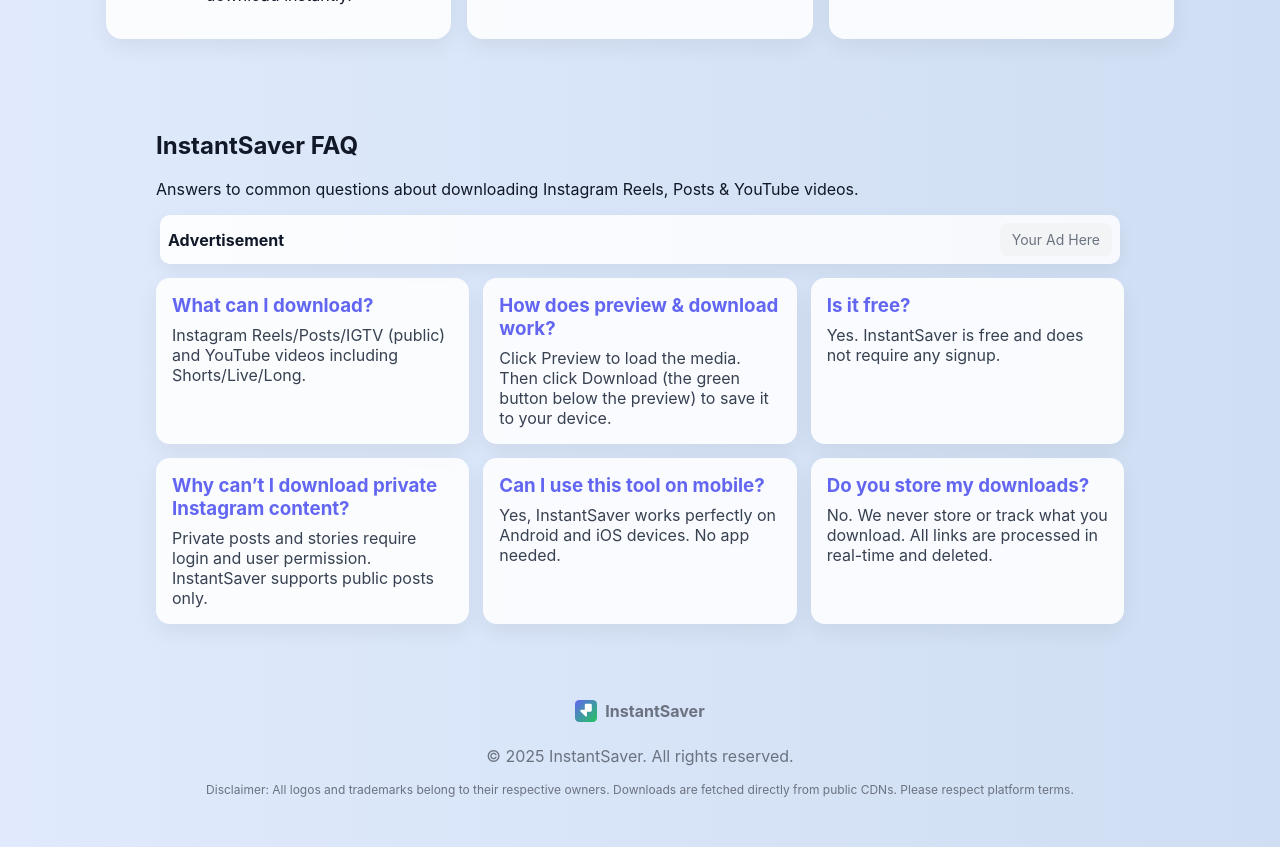
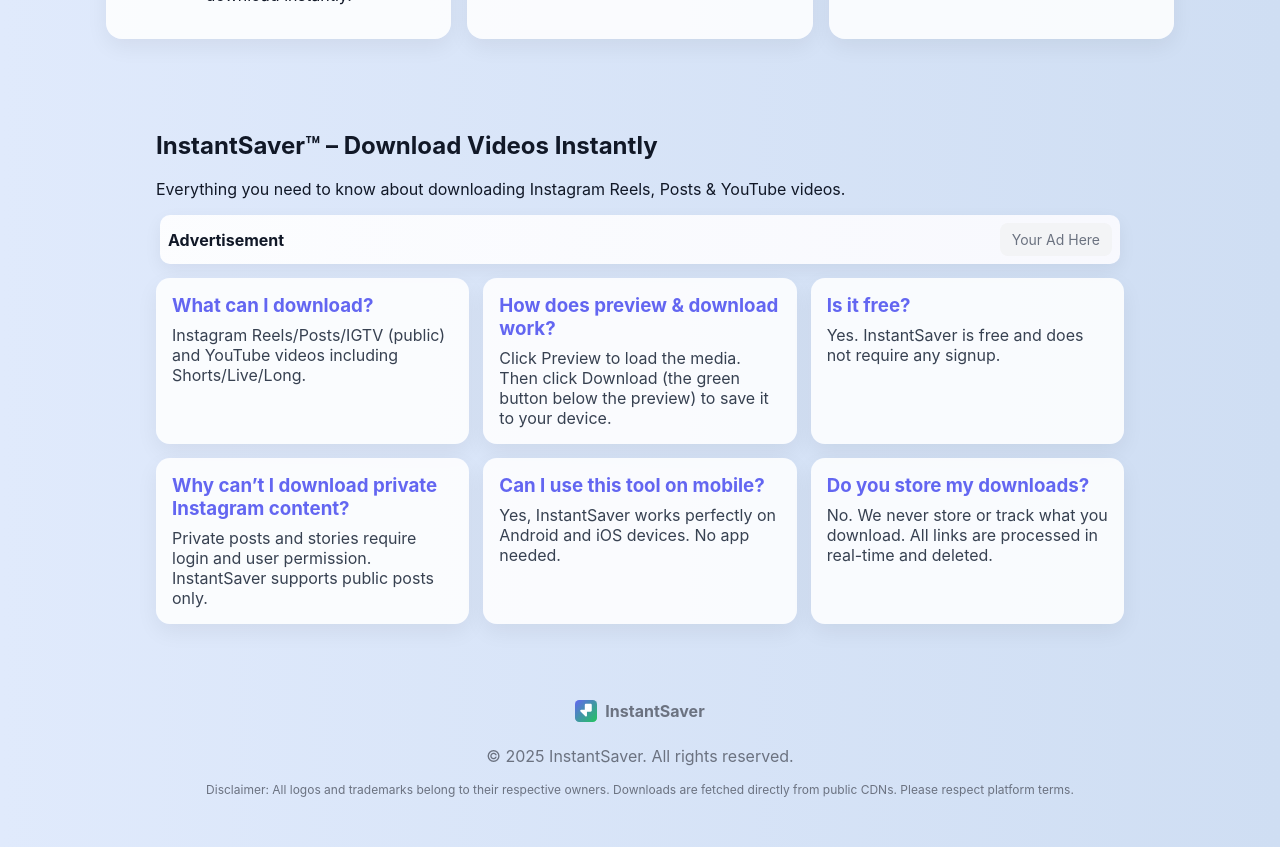
Before and after one commit to PRATIKGITTE/InstantSaver, a React (Create React App) app in the folder frontend/: page / in a window 1280 px wide. Shown: the part 1660-2507 px from the top of the page. Built offline with nearby package versions, Linux system fonts and the light colour scheme.

Commit message:
Update FAQ.js

```diff
--- a/frontend/src/components/FAQ.js
+++ b/frontend/src/components/FAQ.js
@@ -9,36 +9,36 @@
   // ✅ FIXED: Real domain URLs
   const hreflangs = [
     { lang: "en", url: "https://instantsaver.in/" },
-    { lang: "hi", url: "https://instantsaver.in/hi" }, // if you have Hindi page
+    { lang: "hi", url: "https://instantsaver.in/hi" },
   ];
 
   return (
     <section id="faq" className="faq" aria-labelledby="faq-heading">
       <Helmet>
-        {/* ✅ PAGE SEO */}
-        <title>FAQ — InstantSaver | Instagram Reels & YouTube Downloader</title>
+        {/* ✅ FIXED: NO "FAQ" - Perfect SEO title */}
+        <title>InstantSaver™ – Instagram & YouTube Video Downloader (Reels, Posts, Shorts)</title>
         <meta
           name="description"
-          content="InstantSaver FAQ: How to download Instagram Reels, Posts & YouTube videos. Preview with audio, HD quality, no login required."
+          content="Download Instagram Reels, Posts, Carousels & YouTube Shorts in HD. Fast, secure & no login required."
         />
         <meta
           name="keywords"
-          content="instantsaver faq, instagram reels faq, youtube downloader faq, download instagram, reel downloader"
+          content="instantsaver, instagram downloader, reels downloader, youtube downloader, shorts downloader"
         />
 
-        {/* ✅ OPEN GRAPH */}
+        {/* ✅ FIXED OG: NO FAQ mention */}
         <meta
           property="og:title"
-          content="InstantSaver FAQ — Instagram & YouTube Downloader Guide"
+          content="InstantSaver™ – Instagram Reels & YouTube Downloader"
         />
         <meta
           property="og:description"
-          content="Learn how InstantSaver downloads Instagram Reels & YouTube videos with preview. FAQ answers all your questions."
+          content="Download Instagram Reels, Posts & YouTube videos in HD quality instantly. Preview before download."
         />
-        <meta property="og:image" content="https://instantsaver.in/og-faq.png" />
+        <meta property="og:image" content="https://instantsaver.in/og-cover.png" />
         <meta property="og:url" content="https://instantsaver.in/faq" />
 
-        {/* ✅ CRITICAL: ORGANIZATION LOGO SCHEMA (Fixes Globe Icon) */}
+        {/* ✅ LOGO FOR GOOGLE (Fixes Globe Icon) */}
         <script type="application/ld+json">
           {JSON.stringify({
             "@context": "https://schema.org",
@@ -50,7 +50,7 @@
           })}
         </script>
 
-        {/* ✅ FAQ PAGE SCHEMA (Rich FAQ Snippets) */}
+        {/* ✅ FAQ SCHEMA - Clean question names */}
         <script type="application/ld+json">
           {JSON.stringify({
             "@context": "https://schema.org",
@@ -58,7 +58,7 @@
             "mainEntity": [
               {
                 "@type": "Question",
-                "name": "How to download Instagram Reels with InstantSaver?",
+                "name": "Download Instagram Reels",
                 "acceptedAnswer": {
                   "@type": "Answer",
                   "text": "1. Copy Instagram Reel/Post URL\n2. Paste in InstantSaver\n3. Preview (with audio)\n4. Click Download (HD quality)\nNo login or watermark required."
@@ -66,15 +66,15 @@
               },
               {
                 "@type": "Question",
-                "name": "Does InstantSaver work on mobile?",
+                "name": "Mobile compatibility",
                 "acceptedAnswer": {
                   "@type": "Answer",
-                  "text": "Yes! InstantSaver works perfectly on Android, iPhone, tablets, and desktop browsers."
+                  "text": "Works perfectly on Android, iPhone, tablets, and desktop browsers."
                 }
               },
               {
                 "@type": "Question",
-                "name": "Is InstantSaver safe and free?",
+                "name": "Safe and free",
                 "acceptedAnswer": {
                   "@type": "Answer",
                   "text": "100% free and safe. No login, no data collection, no watermarks, no limits."
@@ -82,15 +82,15 @@
               },
               {
                 "@type": "Question",
-                "name": "Can I download YouTube Shorts?",
+                "name": "YouTube Shorts support",
                 "acceptedAnswer": {
                   "@type": "Answer",
-                  "text": "Yes, InstantSaver supports YouTube Shorts and regular videos."
+                  "text": "Supports YouTube Shorts and regular videos."
                 }
               },
               {
                 "@type": "Question",
-                "name": "What video quality does InstantSaver download?",
+                "name": "Video quality",
                 "acceptedAnswer": {
                   "@type": "Answer",
                   "text": "HD quality (up to 720p) optimized for fast download and compatibility."
@@ -98,7 +98,7 @@
               },
               {
                 "@type": "Question",
-                "name": "Why is my download failing?",
+                "name": "Download troubleshooting",
                 "acceptedAnswer": {
                   "@type": "Answer",
                   "text": "Private posts require login. Try public Reels/Posts or wait 5 minutes and retry."
@@ -108,7 +108,7 @@
           })}
         </script>
 
-        {/* ✅ HREFLANG (Fixed URLs) */}
+        {/* ✅ HREFLANG */}
         {hreflangs.map((h) => (
           <link
             key={h.lang}
@@ -120,9 +120,10 @@
         <link rel="alternate" hrefLang="x-default" href="https://instantsaver.in/" />
       </Helmet>
 
-      <h1>InstantSaver FAQ</h1>
+      {/* ✅ FIXED H1: NO "FAQ" */}
+      <h1>InstantSaver™ – Download Videos Instantly</h1>
       <p className="faq-intro">
-        Answers to common questions about downloading Instagram Reels, Posts & YouTube videos.
+        Everything you need to know about downloading Instagram Reels, Posts & YouTube videos.
       </p>
 
       {/* Top ad/banner placeholder */}
```
